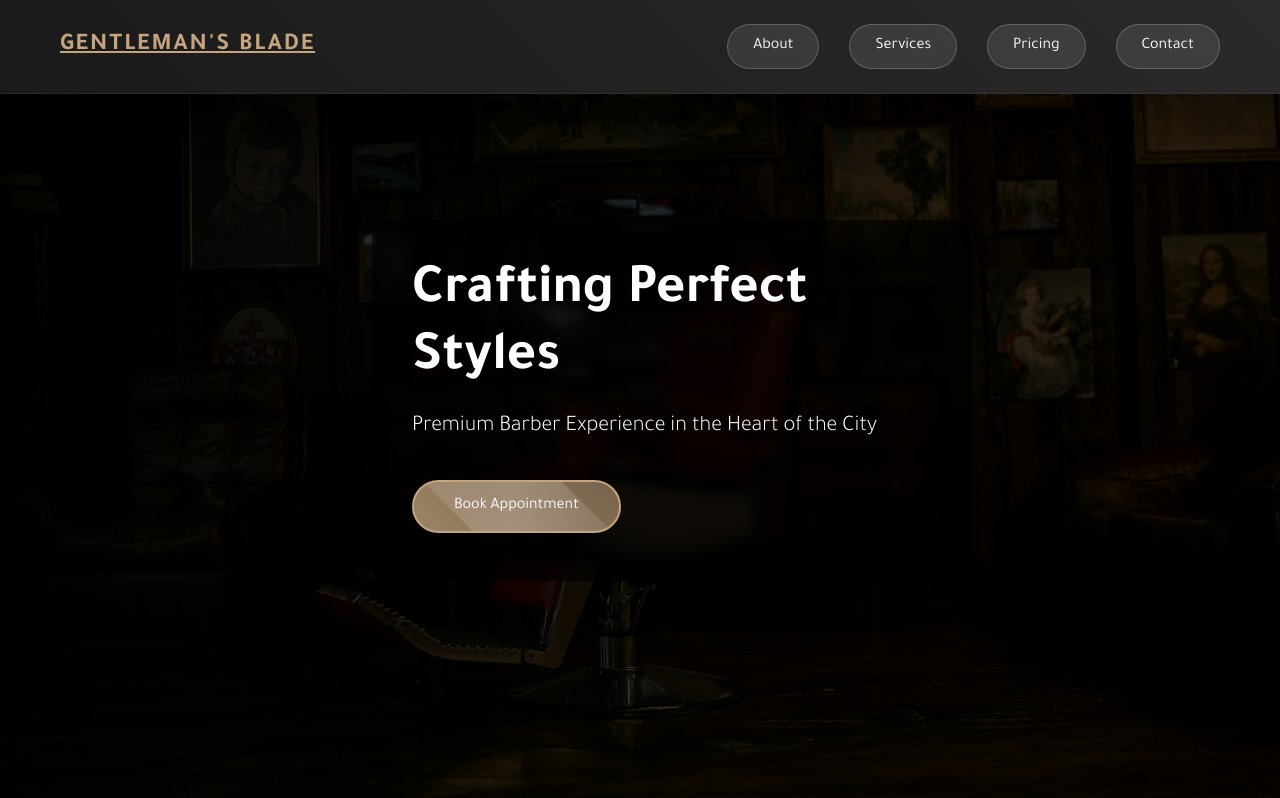
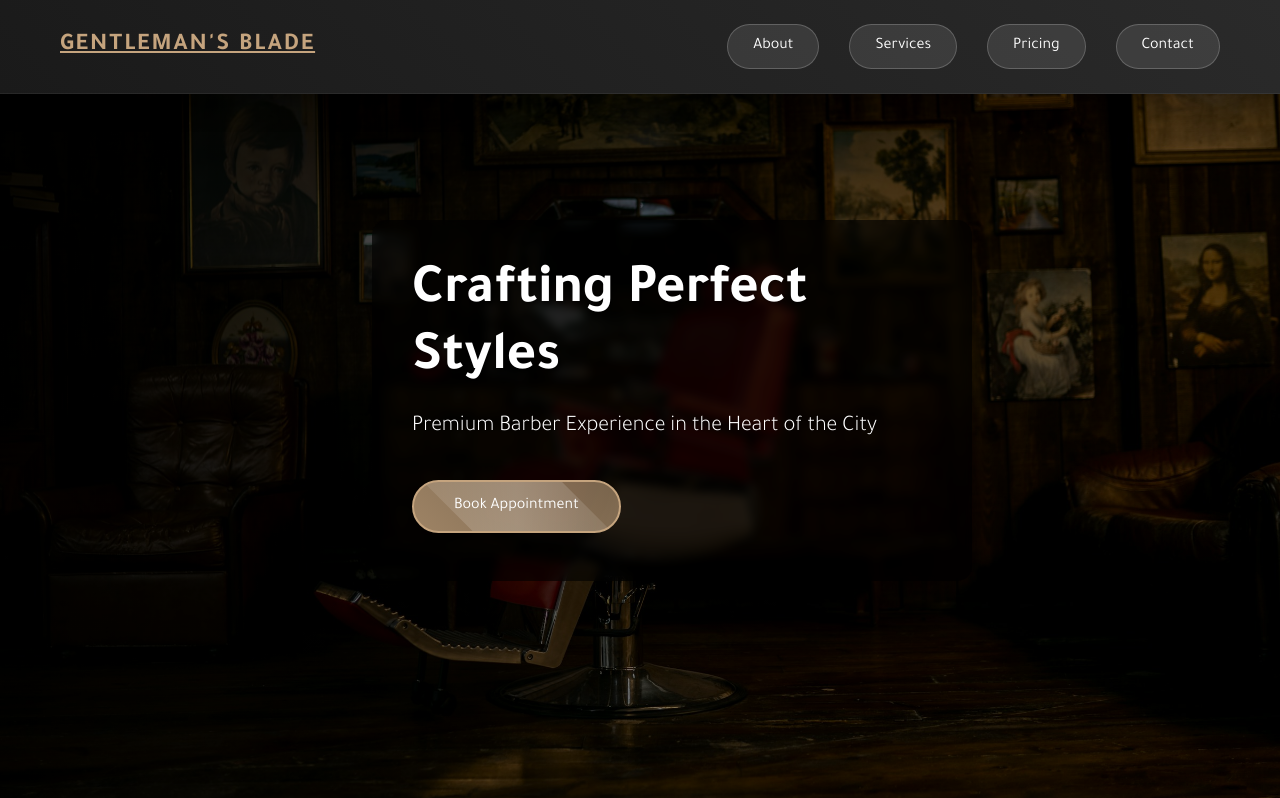
Before and after one commit to MrCroatia/hairsalon, a plain HTML site: page index.html in a window 1280 px wide. Shown: the top 798 px of the page. Drawn offline with Linux system fonts and the light colour scheme.

Commit message:
gradient

```diff
--- a/styles.css
+++ b/styles.css
@@ -24,7 +24,7 @@
 
 .hero {
     height: 100vh;
-    background: linear-gradient(135deg, rgba(0,0,0,0.9), rgba(0,0,0,0.7)),
+    background: linear-gradient(135deg, rgba(0,0,0,0.9), rgba(0,0,0,0.3)),
                 url('hero-bg.jpg') center/cover;
     display: flex;
     align-items: center;
```
